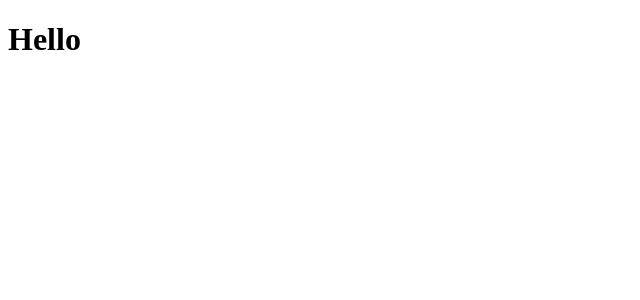
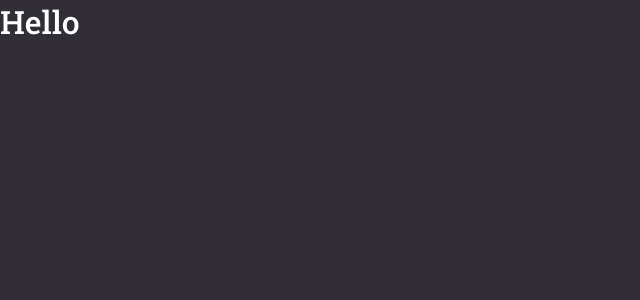
Before and after one commit to joao-lucas-dev/gobarber-web-ts, a React (Create React App) app: page / in a window 1280 px wide. Shown: the top 300 px of the page, without its empty margins (0-640 px from the left). Built offline with nearby package versions, Linux system fonts and the light colour scheme.

Commit message:
global styles

```diff
--- a/public/index.html
+++ b/public/index.html
@@ -6,6 +6,7 @@
     <meta name="theme-color" content="#FF9000" />
 
     <title>GoBarber</title>
+    <link href="https://fonts.googleapis.com/css2?family=Roboto+Slab:wght@400;500&display=swap" rel="stylesheet" />
   </head>
   <body>
     <noscript>You need to enable JavaScript to run this app.</noscript>
--- a/src/App.tsx
+++ b/src/App.tsx
@@ -1,5 +1,12 @@
 import React from 'react';
 
-const App: React.FC = () => <h1>Hello</h1>;
+import GlobalStyle from './styles/global';
+
+const App: React.FC = () => (
+  <>
+    <h1>Hello</h1>
+    <GlobalStyle />
+  </>
+);
 
 export default App;
--- /dev/null
+++ b/src/styles/global.ts
@@ -0,0 +1,45 @@
+import { createGlobalStyle } from 'styled-components';
+
+export default createGlobalStyle`
+  * {
+    margin: 0;
+    padding: 0;
+    box-sizing: border-box;
+    outline: none;
+  }
+
+  *:focus {
+    outline: 0;
+  }
+
+  html, body, #root {
+    height: 100%;
+  }
+
+  body {
+    background: #312E38;
+    color: #fff;
+    -webkit-font-smoothig: antialiased;
+  }
+
+  body, input, button {
+    font-family: 'Roboto Slab', sans-serif;
+    font-size: 16px;
+  }
+
+  h1, h2, h3, h4, h5, h6, strong {
+    font-weight: 500;
+  }
+
+  a {
+    text-decoration: none;
+  }
+
+  ul {
+    list-style: none;
+  }
+
+  button {
+    cursor: pointer;
+  }
+`;
```
